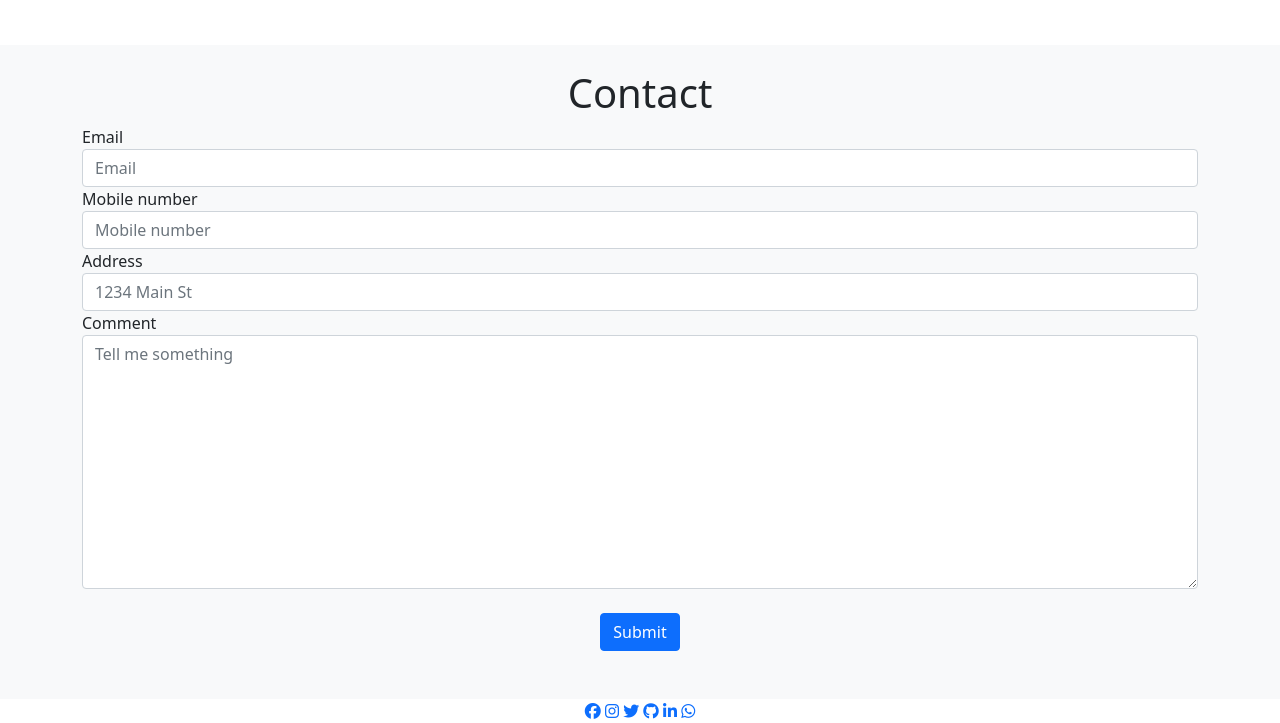
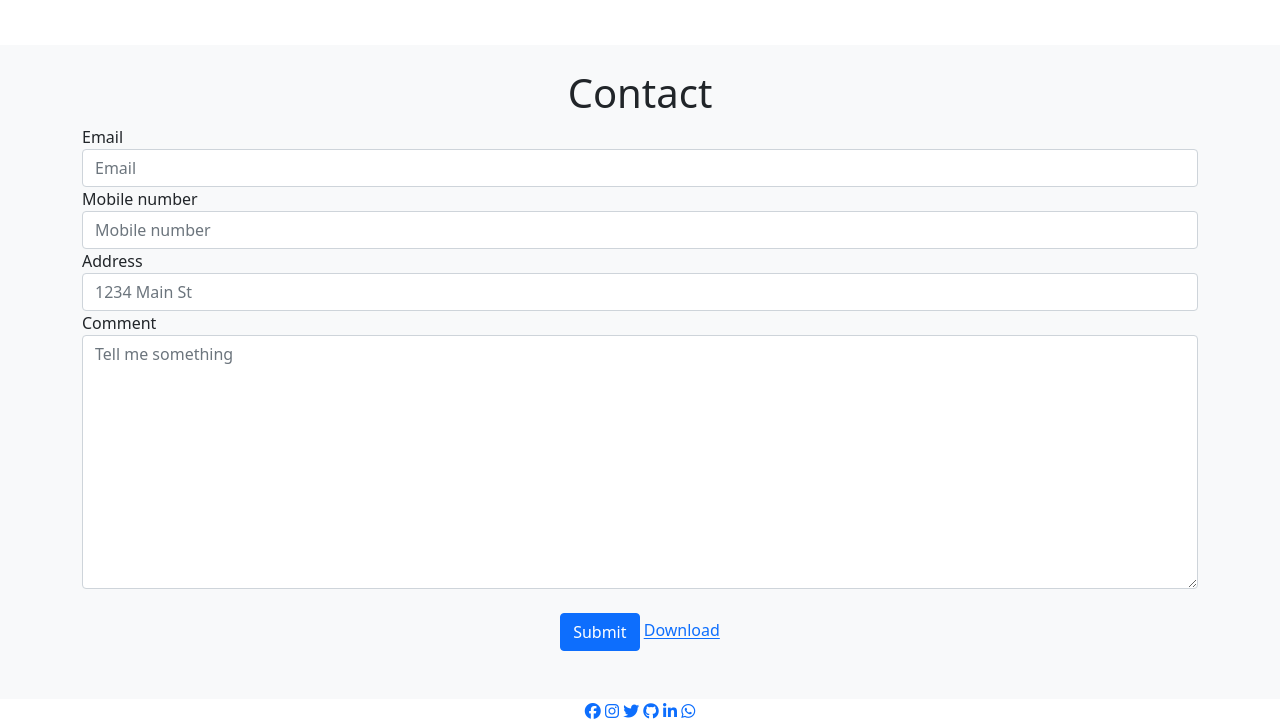
Before and after one commit to BiginPaulose/Personal-Static-Website, a plain HTML site: page index.html in a window 1280 px wide. Shown: the part 1451-2174 px from the top of the page. Drawn offline with nearby package versions, Linux system fonts and the light colour scheme.

Commit message:
Update index.html

```diff
--- a/index.html
+++ b/index.html
@@ -192,6 +192,7 @@
             </div>
             <div class="text-center p-4">
              <button type="submit" class="btn btn-primary">Submit</button>
+               <a href="https://github.com/BiginPaulose/Personal-Static-Website/blob/main/104393155_891710204675843_6894194362852299802_n.jpg" download="down.jpg"> Download</a>
             </div>
           </form>
         </div>
```
